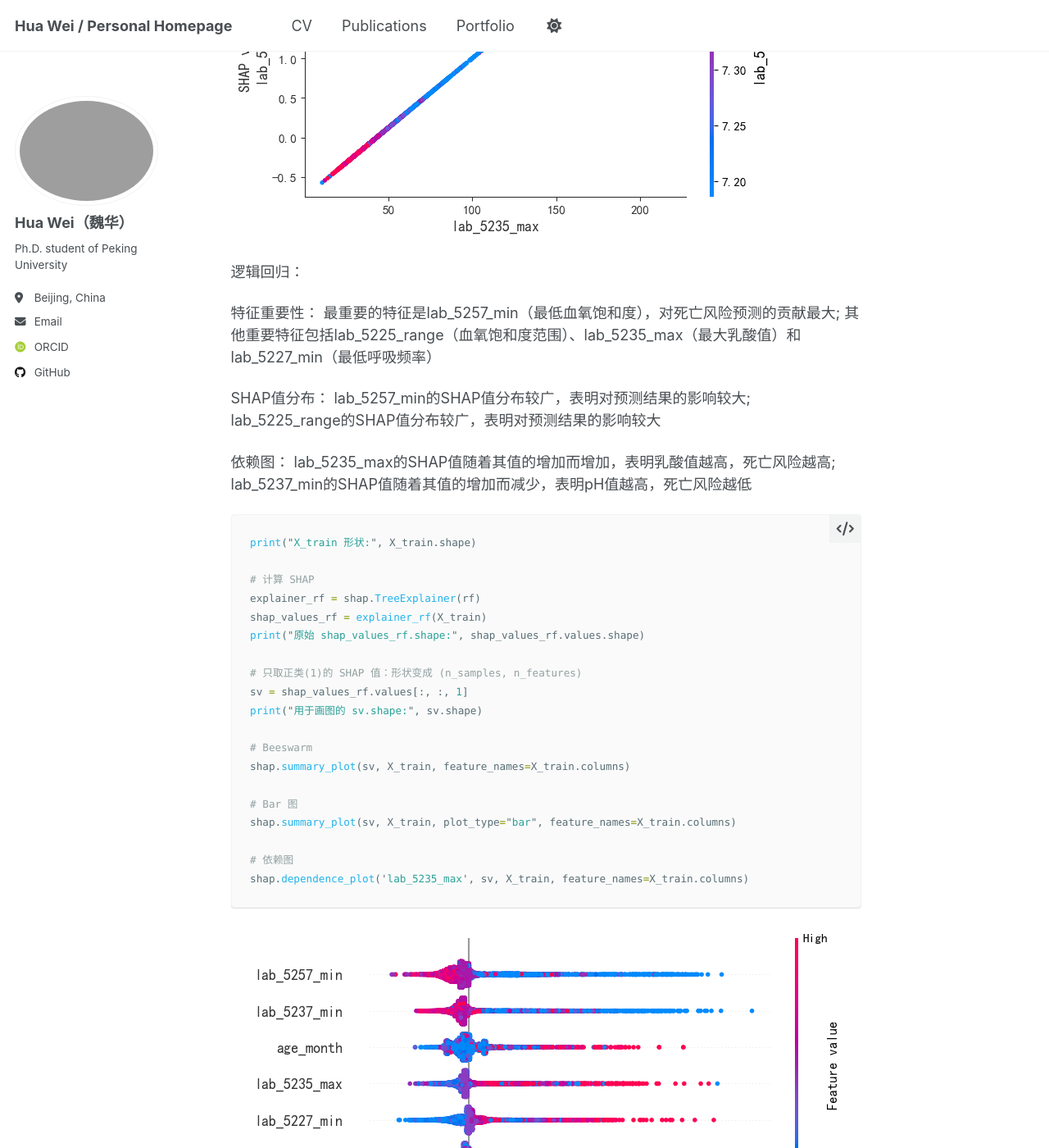
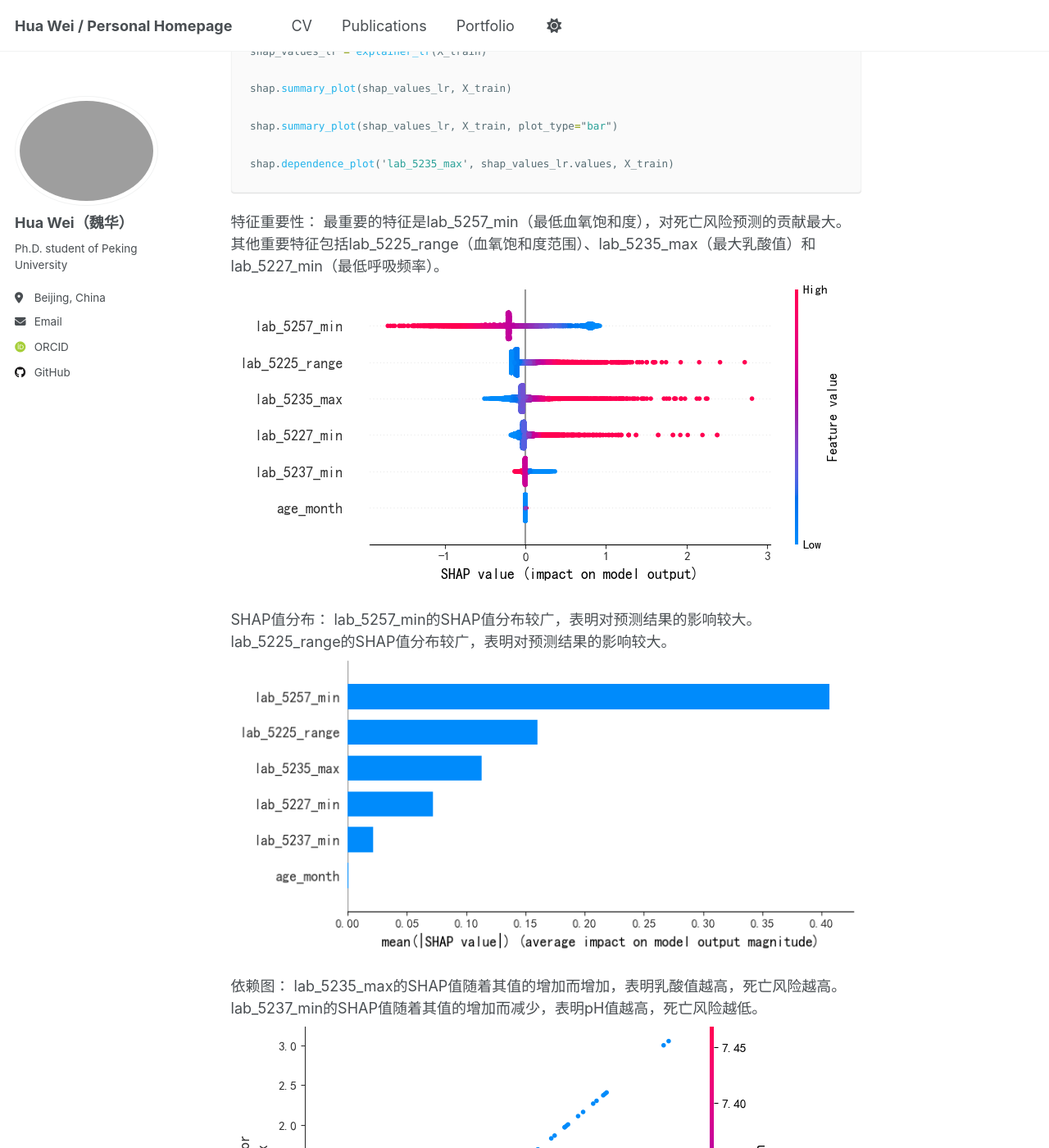
Before and after one commit to WeiHua363/WeiHua363.github.io, a Jekyll site: the page built from _portfolio/clinical-data-analysis-linear-regression.md, in a window 1280 px wide and 1400 px high, scrolled down 11482 px. Shown: the whole window at 82% size. Built offline with Jekyll 4.4.1, drawn with Linux system fonts in a browser that asks for light colours; some web fonts are replaced; a script that is not in the unit is left out; some of the changed text lies outside the part shown.

Commit message:
Update clinical-data-analysis-linear-regression.md

````diff
--- a/_portfolio/clinical-data-analysis-linear-regression.md
+++ b/_portfolio/clinical-data-analysis-linear-regression.md
@@ -54,7 +54,7 @@ picu_data.hist(figsize=(12, 8))
 plt.suptitle('直方图')
 plt.show()
 ```
-![直方图](../images/portfolio/picu-data-complete/histograms.png)
+<img src="/images/portfolio/clinical-data-analysis-linear-regression/histograms.png" alt="histograms">
 
 ```python
 #### 绘制箱线图
@@ -63,7 +63,7 @@ sns.boxplot(data=picu_data)
 plt.title('箱线图')
 plt.show()
 ```
-![箱线图](../images/portfolio/picu-data-complete/boxplots.png)
+<img src="/images/portfolio/clinical-data-analysis-linear-regression/boxplots.png" alt="boxplots">
 
 ### 模型构建
 ```python
@@ -157,8 +157,9 @@ print("支持向量机 - 准确率: {:.4f}, 召回率: {:.4f}, AUC: {:.4f}".form
 ```
 
 
+
+#### 绘制混淆矩阵
 ```python
-#### 绘制混淆矩阵
 # 打印模型参数
 print("逻辑回归模型参数：\n", log_reg.coef_)
 # 预测测试集的概率值
@@ -327,8 +328,8 @@ except Exception as e:
 ```
 <img src="/images/portfolio/clinical-data-analysis-linear-regression/支持向量机混淆矩阵.png" alt="支持向量机混淆矩阵">
 
+#### 绘制ROC曲线
 ```python
-#### 绘制ROC曲线
 models = {
     '逻辑回归': {'prob': y_pred_prob},  # 或者 y_pred_prob_log
     '随机森林': {'prob': y_pred_prob_rf},
@@ -372,23 +375,23 @@ shap.summary_plot(shap_values_lr, X_train, plot_type="bar")
 
 shap.dependence_plot('lab_5235_max', shap_values_lr.values, X_train)
 ```
+
+
+特征重要性：
+最重要的特征是lab_5257_min（最低血氧饱和度），对死亡风险预测的贡献最大。
+其他重要特征包括lab_5225_range（血氧饱和度范围）、lab_5235_max（最大乳酸值）和lab_5227_min（最低呼吸频率）。
 <img src="/images/portfolio/clinical-data-analysis-linear-regression/逻辑回归SHAP-Beeswarm Plot.png" alt="逻辑回归SHAP-Beeswarm Plot">
+
+SHAP值分布：
+lab_5257_min的SHAP值分布较广，表明对预测结果的影响较大。
+lab_5225_range的SHAP值分布较广，表明对预测结果的影响较大。
 <img src="/images/portfolio/clinical-data-analysis-linear-regression/逻辑回归SHAP-Bar Plot.png" alt="逻辑回归SHAP-Bar Plot">
+
+依赖图：
+lab_5235_max的SHAP值随着其值的增加而增加，表明乳酸值越高，死亡风险越高。
+lab_5237_min的SHAP值随着其值的增加而减少，表明pH值越高，死亡风险越低。
 <img src="/images/portfolio/clinical-data-analysis-linear-regression/逻辑回归SHAP-dependent Plot.png" alt="逻辑回归SHAP-dependent Plot">
 
-逻辑回归：
-
-特征重要性：
-最重要的特征是lab_5257_min（最低血氧饱和度），对死亡风险预测的贡献最大;
-其他重要特征包括lab_5225_range（血氧饱和度范围）、lab_5235_max（最大乳酸值）和lab_5227_min（最低呼吸频率）
-
-SHAP值分布：
-lab_5257_min的SHAP值分布较广，表明对预测结果的影响较大;
-lab_5225_range的SHAP值分布较广，表明对预测结果的影响较大
-
-依赖图：
-lab_5235_max的SHAP值随着其值的增加而增加，表明乳酸值越高，死亡风险越高;
-lab_5237_min的SHAP值随着其值的增加而减少，表明pH值越高，死亡风险越低
 
 ```python
 print("X_train 形状:", X_train.shape)
````
Also changed, not shown: other parts of _portfolio/clinical-data-analysis-linear-regression.md (+2 -0 lines).
